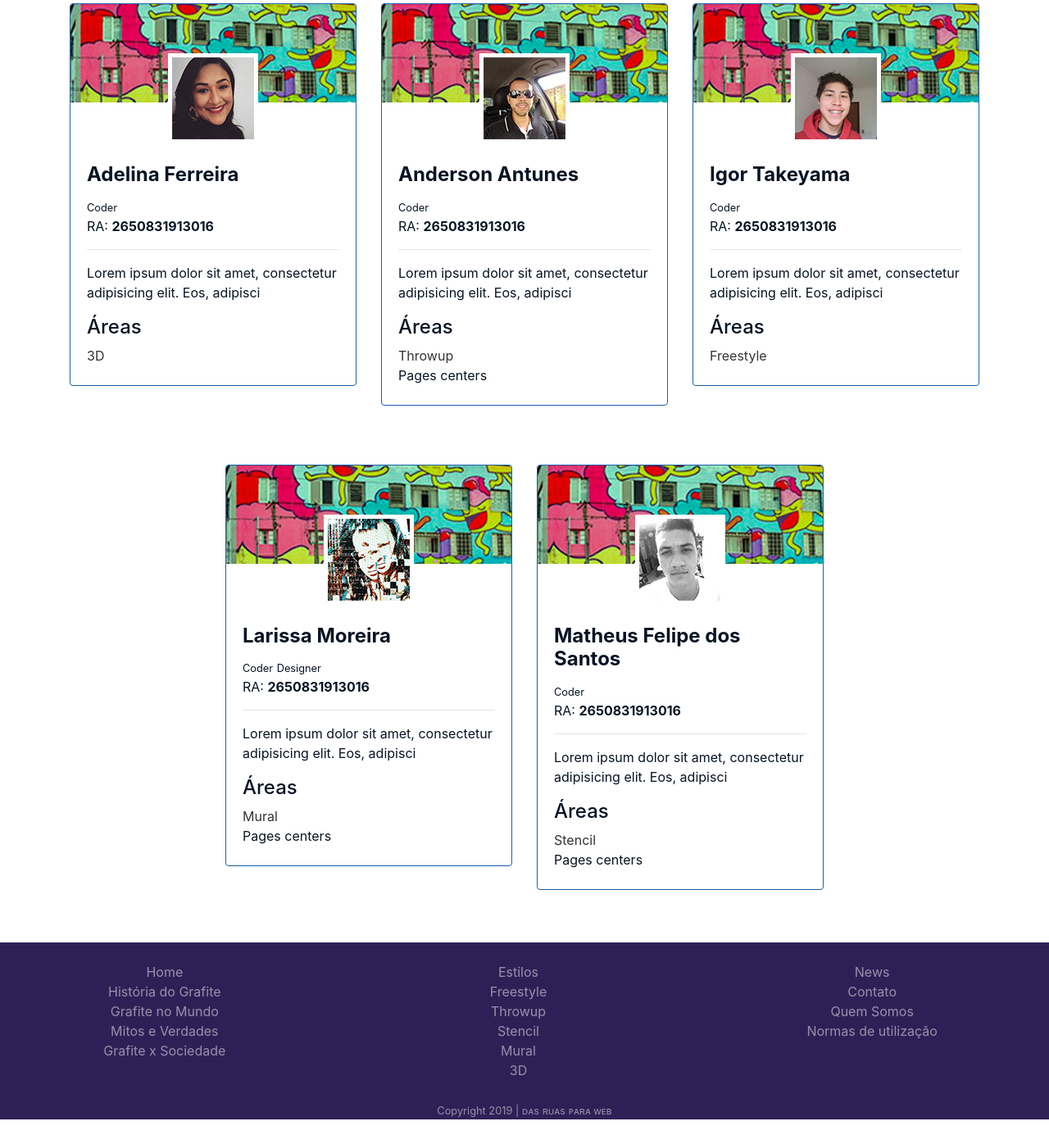
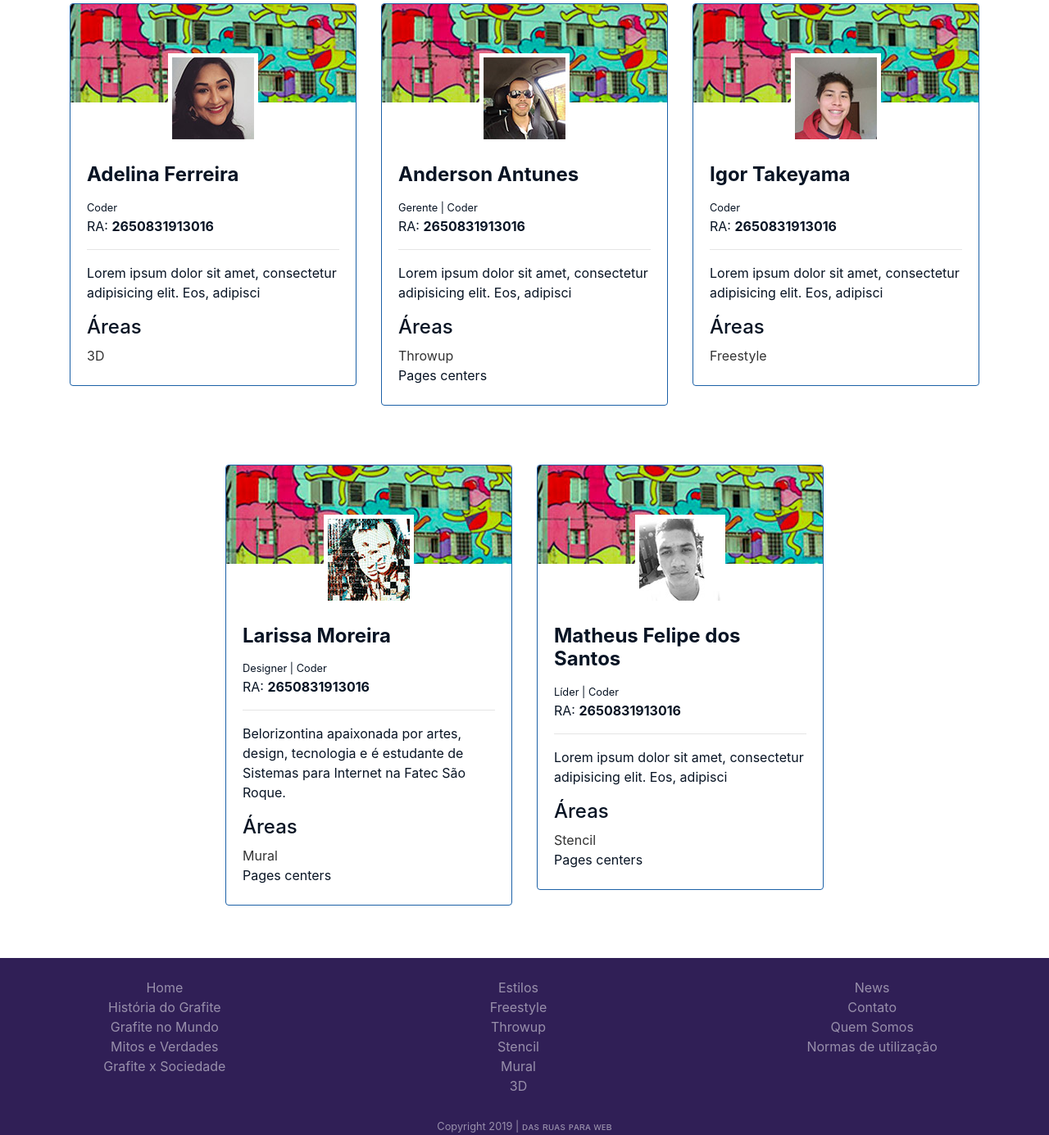
Before and after one commit to MOREIRALARISSA/Das-Ruas-para-Web, a PHP site: page /quem-somos.php in a window 1280 px wide. Shown: the part 250-1635 px from the top of the page at 82% size. Run offline with PHP 8.4, Linux system fonts and the light colour scheme.

Commit message:
Quem somos - LArissa

```diff
--- a/quem-somos.php
+++ b/quem-somos.php
@@ -35,7 +35,7 @@
                         </div>
                         <div class="card-body">
                             <h4 class="card-title font-weight-bold">Anderson Antunes</h4>
-                            <small>Coder</small>
+                            <small>Gerente | Coder</small>
                             <p>RA: <strong>2650831913016</strong></p>
                             <hr>
                             <p>Lorem ipsum dolor sit amet, consectetur adipisicing elit. Eos, adipisci</p>
@@ -75,11 +75,11 @@
                         </div>
                         <div class="card-body">
                             <h4 class="card-title font-weight-bold">Larissa Moreira</h4>
-                            <small>Coder</small>
-                            <small>Designer</small>
+                            <small>Designer | Coder</small>
+
                             <p>RA: <strong>2650831913016</strong></p>
                             <hr>
-                            <p>Lorem ipsum dolor sit amet, consectetur adipisicing elit. Eos, adipisci</p>
+                            <p>Belorizontina apaixonada por artes, design, tecnologia e é estudante de Sistemas para Internet na Fatec São Roque. </p>
                             <h4>Áreas</h4>
                             <div><a href="_authors/larissa/index.php">Mural</a></div>
                             <div><a>Pages centers</a></div>
@@ -95,7 +95,7 @@
                         </div>
                         <div class="card-body">
                             <h4 class="card-title font-weight-bold">Matheus Felipe dos Santos</h4>
-                            <small>Coder</small>
+                            <small>Líder | Coder</small>
                             <p>RA: <strong>2650831913016</strong></p>
                             <hr>
                             <p>Lorem ipsum dolor sit amet, consectetur adipisicing elit. Eos, adipisci</p>
```
